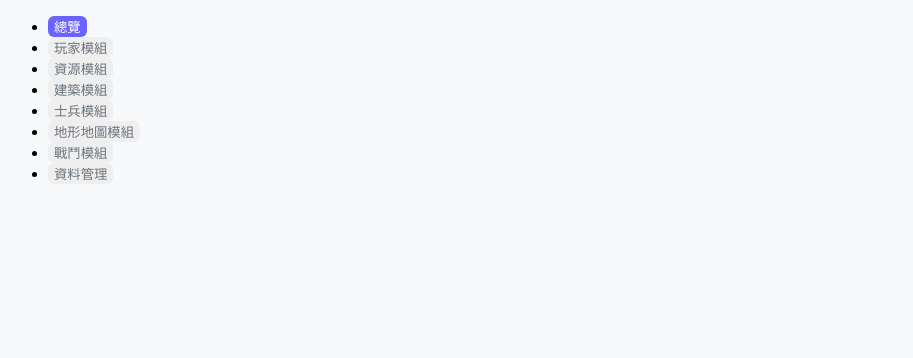
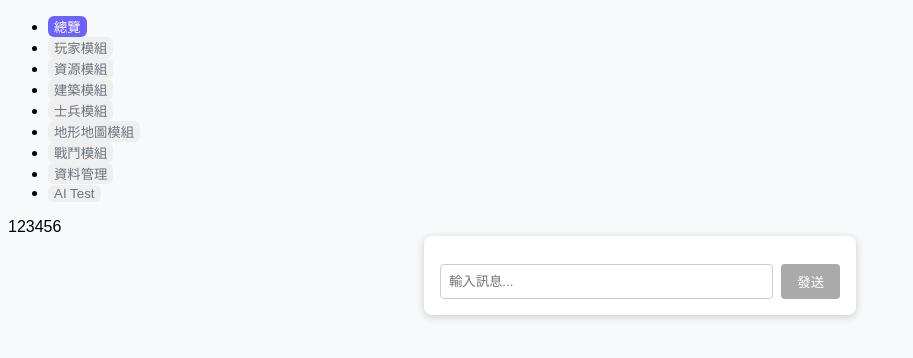
Before and after one commit to Ych30Taco/tiny_realm_angual, an Angular app: page /aitest in a window 1280 px wide. Before the commit this address led to /. Shown: the top 358 px of the page, without its empty margins (0-913 px from the left). Built offline with nearby package versions, Linux system fonts and the light colour scheme.

Commit message:
可顯示AItest頁面，功能尚未完成

```diff
--- a/src/app/app.html
+++ b/src/app/app.html
@@ -39,6 +39,11 @@
         <i class="fas fa-database me-2"></i>資料管理
     </button>
 </li>
+<li class="nav-item" role="presentation">
+    <button class="nav-link" routerLink="/aitest" role="tab" (click)="onTabClick('aitest')">
+        <i class="fas fa-robot me-2"></i>AI Test
+    </button>
+</li>
 </ul>
 
 <router-outlet></router-outlet>
--- a/src/app/app.routes.ts
+++ b/src/app/app.routes.ts
@@ -7,6 +7,7 @@ import { Soldier } from './tab/soldier/soldier';
 import { TerrainMap } from './tab/terrain-map/terrain-map';
 import { Battle } from './tab/battle/battle';
 import { DataAdmin } from './tab/data-admin/data-admin';
+import { Aitest } from './tab/aitest/aitest';
 
 
 export const routes: Routes = [
@@ -43,6 +44,10 @@ export const routes: Routes = [
     component: DataAdmin
   },
   {
+    path: 'aitest',
+    component: Aitest
+  },
+  {
     path: '',
     redirectTo: '/main',
     pathMatch: 'full'
--- a/src/app/app.ts
+++ b/src/app/app.ts
@@ -5,11 +5,12 @@ import { Player } from './tab/player/player';
 import { Router } from '@angular/router';
 import { FormsModule } from '@angular/forms';
 import { CommonModule } from '@angular/common';
+import { Aitest } from './tab/aitest/aitest';
 
 @Component({
   selector: 'app-root',
   standalone: true,
-  imports: [RouterOutlet, Main, Player, FormsModule, CommonModule],
+  imports: [RouterOutlet, Main, Player, FormsModule, CommonModule, Aitest],
   templateUrl: './app.html',
   styleUrl: './app.css'
 })
--- /dev/null
+++ b/src/app/tab/aitest/aitest.html
@@ -0,0 +1,21 @@
+123456
+<div class="tab-pane fade show active">
+  <div class="chat-window">
+    <div class="messages">
+      <div *ngFor="let message of messages" [class]="message.role">
+        {{ message.text }}
+      </div>
+    </div>
+    <div class="input-area">
+      <input
+        [(ngModel)]="userInput"
+        (keyup.enter)="sendMessage()"
+        placeholder="輸入訊息..."
+        [disabled]="loading"
+      >
+      <button (click)="sendMessage()" [disabled]="loading || !userInput.trim()">
+        {{ loading ? '發送中...' : '發送' }}
+      </button>
+    </div>
+  </div>
+</div>
--- a/src/app/tab/aitest/aitest.component.ts
+++ b/src/app/tab/aitest/aitest.ts
@@ -1,19 +1,23 @@
 import { Component } from '@angular/core';
-import { HttpClient } from '@angular/common/http';
+import { HttpClient, HttpClientModule } from '@angular/common/http';
+import { FormsModule } from '@angular/forms';
+import { CommonModule } from '@angular/common';
 
 @Component({
   selector: 'app-aitest',
-  templateUrl: './aitest.component.html',
-  styleUrls: ['./aitest.component.css']
+  standalone: true,
+  imports: [FormsModule, CommonModule, HttpClientModule],  // 添加 HttpClientModule
+  templateUrl: './aitest.html',
+  styleUrls: ['./aitest.css']
 })
-export class AitestComponent {
+export class Aitest {
   messages: { role: 'user' | 'ai', text: string }[] = [];
   userInput: string = '';
   loading: boolean = false;
 
   // 請將 YOUR_GEMINI_API_KEY 換成你的 API KEY
   private apiKey = 'AIzaSyBqsQg_scpAbqeO42koyk6gI6mHZBSI2sQ';
-  private apiUrl = 'https://generativelanguage.googleapis.com/v1beta/models/gemini-pro:generateContent?key=' + this.apiKey;
+  private apiUrl = 'https://generativelanguage.googleapis.com/v1/models/gemini-pro:generateContent?key=' + this.apiKey;
 
   constructor(private http: HttpClient) {}
 
@@ -36,7 +40,8 @@ export class AitestComponent {
         this.messages.push({ role: 'ai', text: aiText });
         this.loading = false;
       },
-      error: () => {
+      error: (error) => {  // 修改這裡
+        console.error('AI 回應失敗:', error);  // 顯示詳細錯誤
         this.messages.push({ role: 'ai', text: 'AI 回應失敗，請稍後再試。' });
         this.loading = false;
       }
```
Also changed, not shown: src/app/tab/aitest/aitest.component.html (deleted), src/app/tab/aitest/aitest.css (renamed from src/app/tab/aitest/aitest.component.css).
